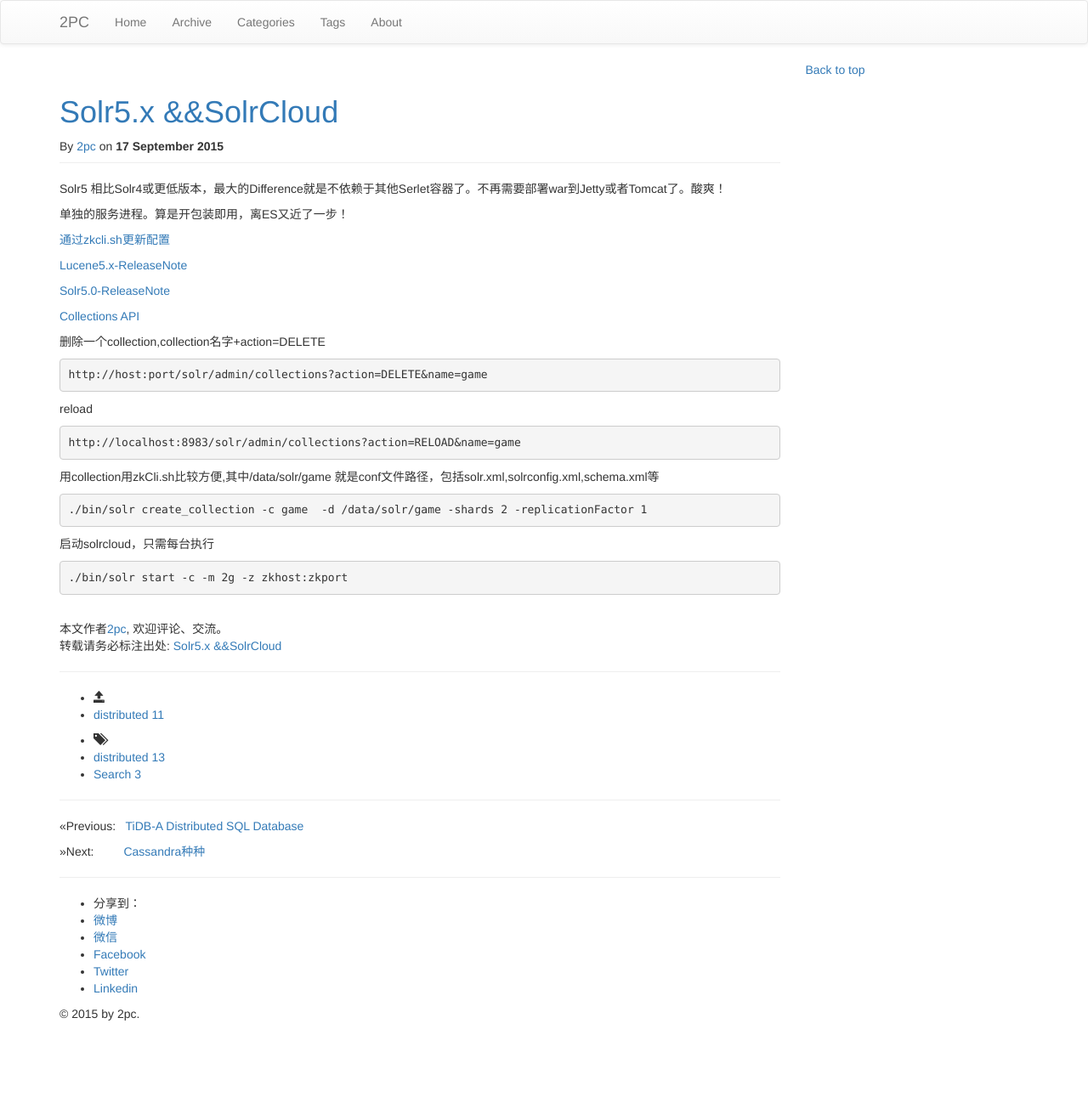
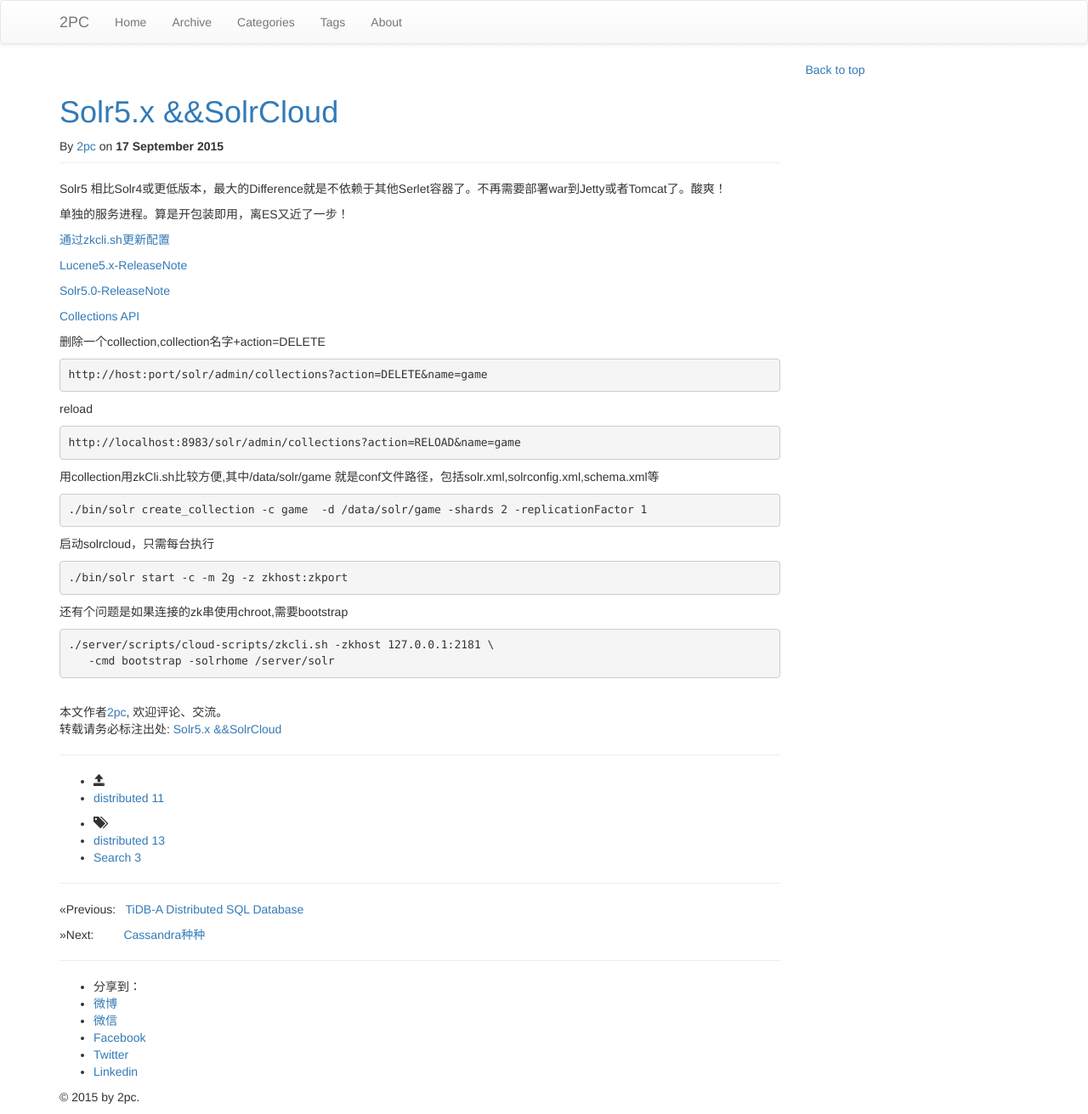
Before and after one commit to luyee/2pc.github.io, a Jekyll site: the page built from _posts/Search/2015-09-17-Solr5.md, in a window 1280 px wide. Shown: the whole page at 85% size. Built offline with Jekyll 4.4.1, drawn with Linux system fonts in a browser that asks for light colours; nearby versions of some CDN libraries; library files that are not in the unit come from our copies; comment, search, counter and statistics services are not loaded; before the commit the page ends 1213 px from its top, so only the background shows below that.

Commit message:
Update 2015-09-17-Solr5.md

````diff
--- a/_posts/Search/2015-09-17-Solr5.md
+++ b/_posts/Search/2015-09-17-Solr5.md
@@ -41,3 +41,10 @@ http://localhost:8983/solr/admin/collections?action=RELOAD&name=game
 ```
 ./bin/solr start -c -m 2g -z zkhost:zkport
 ```
+
+还有个问题是如果连接的zk串使用chroot,需要bootstrap
+
+```
+./server/scripts/cloud-scripts/zkcli.sh -zkhost 127.0.0.1:2181 \
+   -cmd bootstrap -solrhome /server/solr
+```
````
